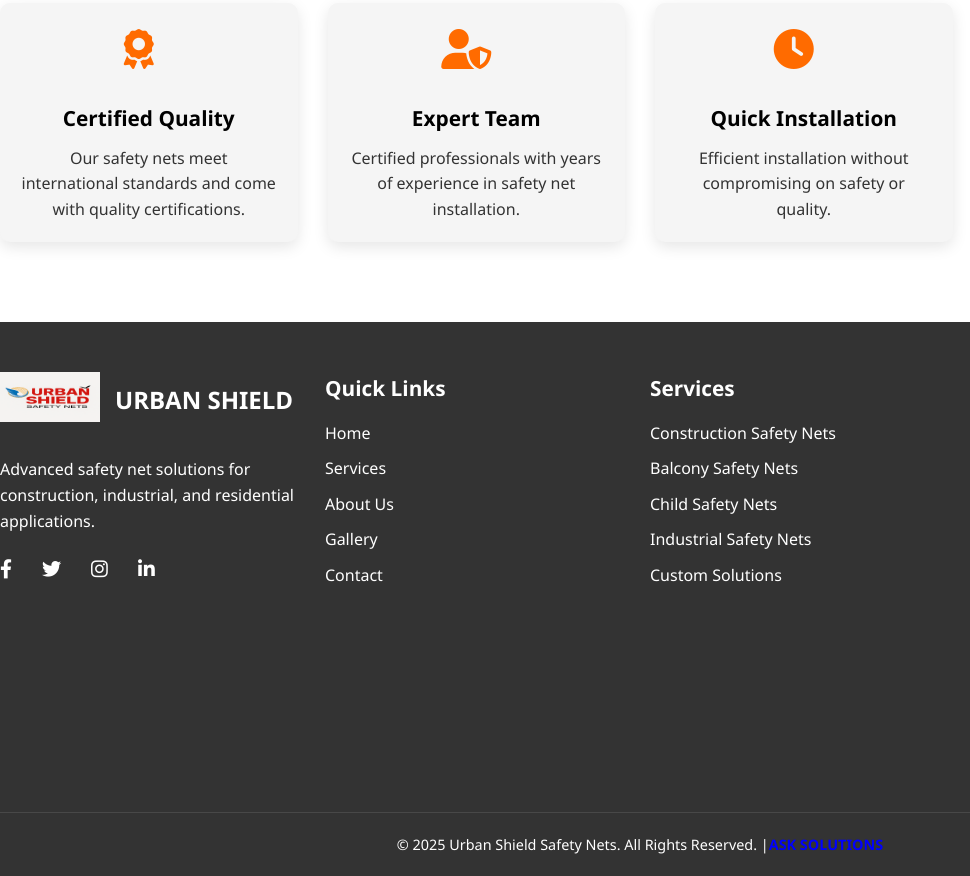
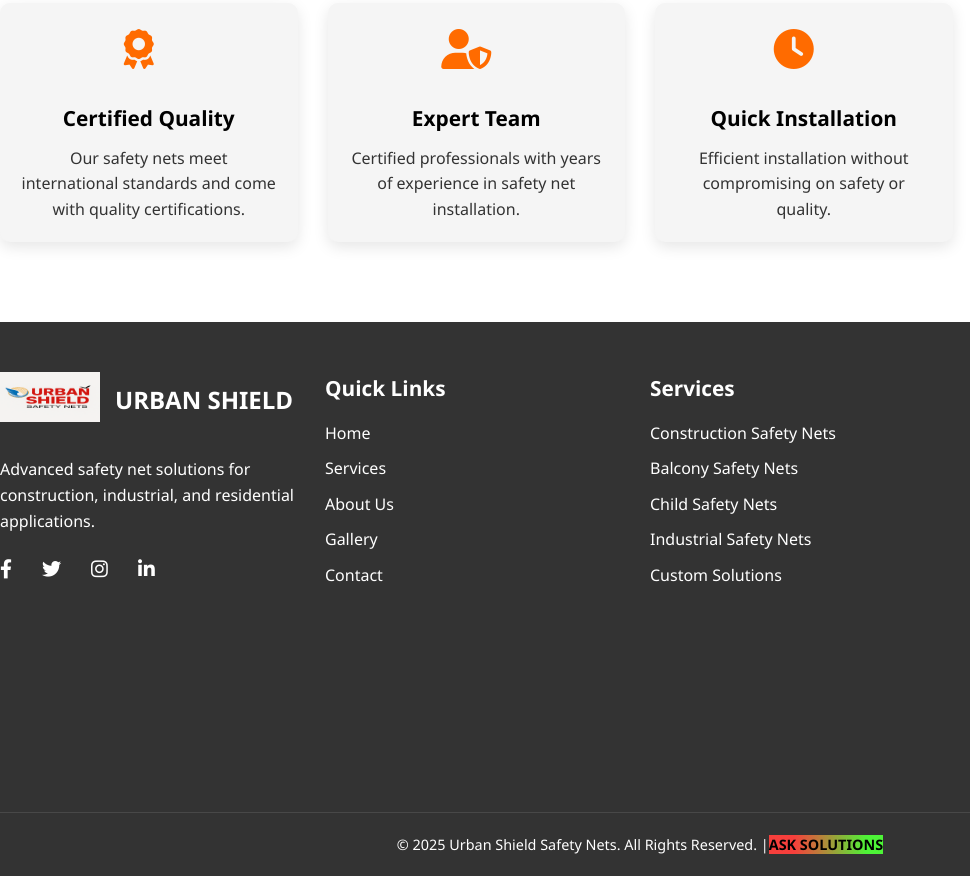
Before and after one commit to urbanshieldsafetynets/urbanshieldnets.github.io, a plain HTML site: page index.html in a window 1280 px wide. Shown: the part 9370-10246 px from the top of the page, 0-970 px from the left. Drawn offline with Linux system fonts and the light colour scheme; grey boxes are pictures that could not be loaded.

Commit message:
Update style.css

```diff
--- a/style.css
+++ b/style.css
@@ -3189,5 +3189,7 @@ body.building-safety-nets .service-box:nth-child(2) {
 }
 
 .my-comp{
-  color:blue;
-}
+  background: #79FF68;
+background: linear-gradient(to left, #4df437 14%, #f73f3c 78%);
+color: #000000;
+}
```
